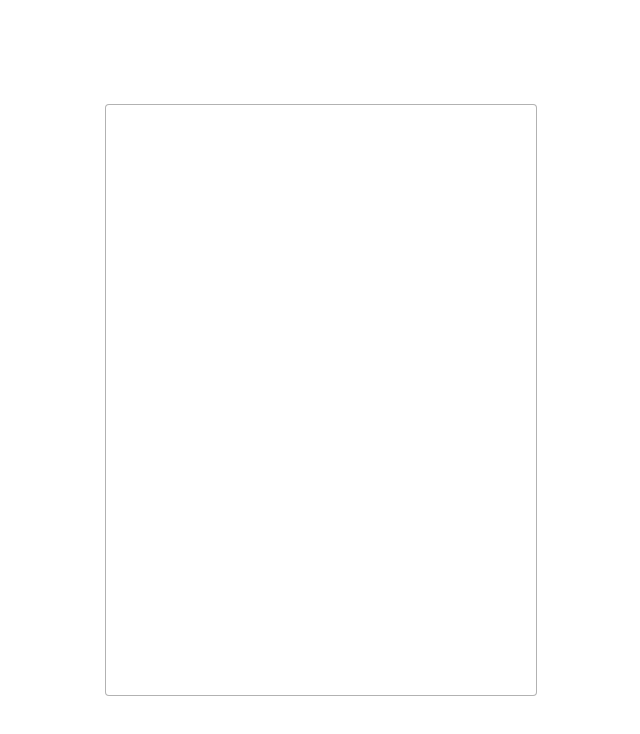
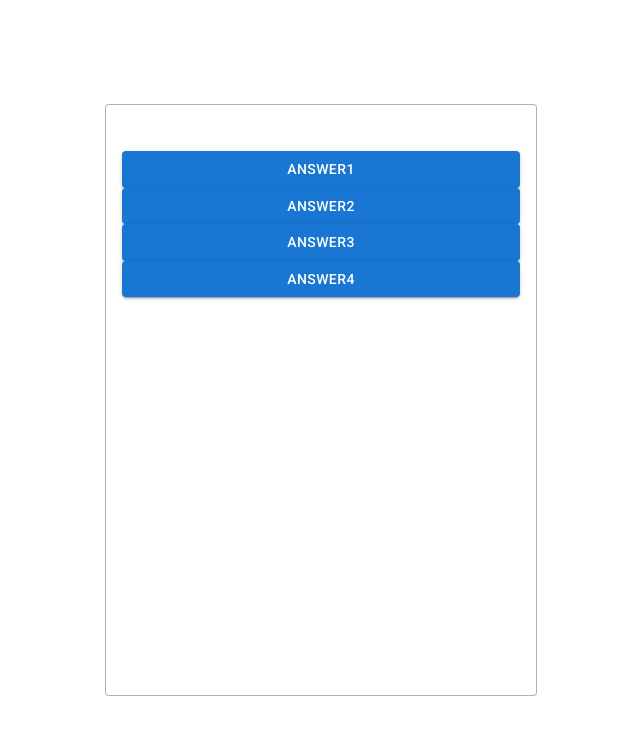
Before and after one commit to nanoha-creator/chatbot-demo, a React (Create React App) app: page / in a window 1280 px wide. Shown: the top 734 px of the page, without its empty margins (319-959 px from the left). Built offline with nearby package versions, Linux system fonts and the light colour scheme.

Commit message:
create functional component (AnswerList, Answer)

```diff
--- a/src/App.jsx
+++ b/src/App.jsx
@@ -1,5 +1,6 @@
 import React from "react";
 import defaultDataset from "./dataset";
+import {AnswersList} from "./components/index";
 import "./assets/styles/style.css";
 
 export default class App extends React.Component {
@@ -18,6 +19,7 @@ export default class App extends React.Component {
     return (
       <section className="c-section">
         <div className="c-box">
+          <AnswersList />
         </div>
       </section>
     );
--- /dev/null
+++ b/src/components/Answer.jsx
@@ -0,0 +1,13 @@
+import React from 'react';
+import Button from '@mui/material/Button';
+
+
+const Answer = (props) =>{
+    return(
+        <Button variant="contained">
+            {props.content}
+        </Button>
+    )
+}
+
+export default Answer
--- /dev/null
+++ b/src/components/AnswersList.jsx
@@ -0,0 +1,15 @@
+import React from "react";
+import {Answer} from "./index";
+
+const AnswersList = (props) => {
+  return (
+    <div className="c-grid__answer">
+      <Answer content={"answer1"} />
+      <Answer content={"answer2"} />
+      <Answer content={"answer3"} />
+      <Answer content={"answer4"} />
+    </div>
+  );
+};
+
+export default AnswersList;
--- /dev/null
+++ b/src/components/index.js
@@ -0,0 +1,2 @@
+export { default as AnswersList } from "./AnswersList";
+export { default as Answer } from "./Answer";
```
